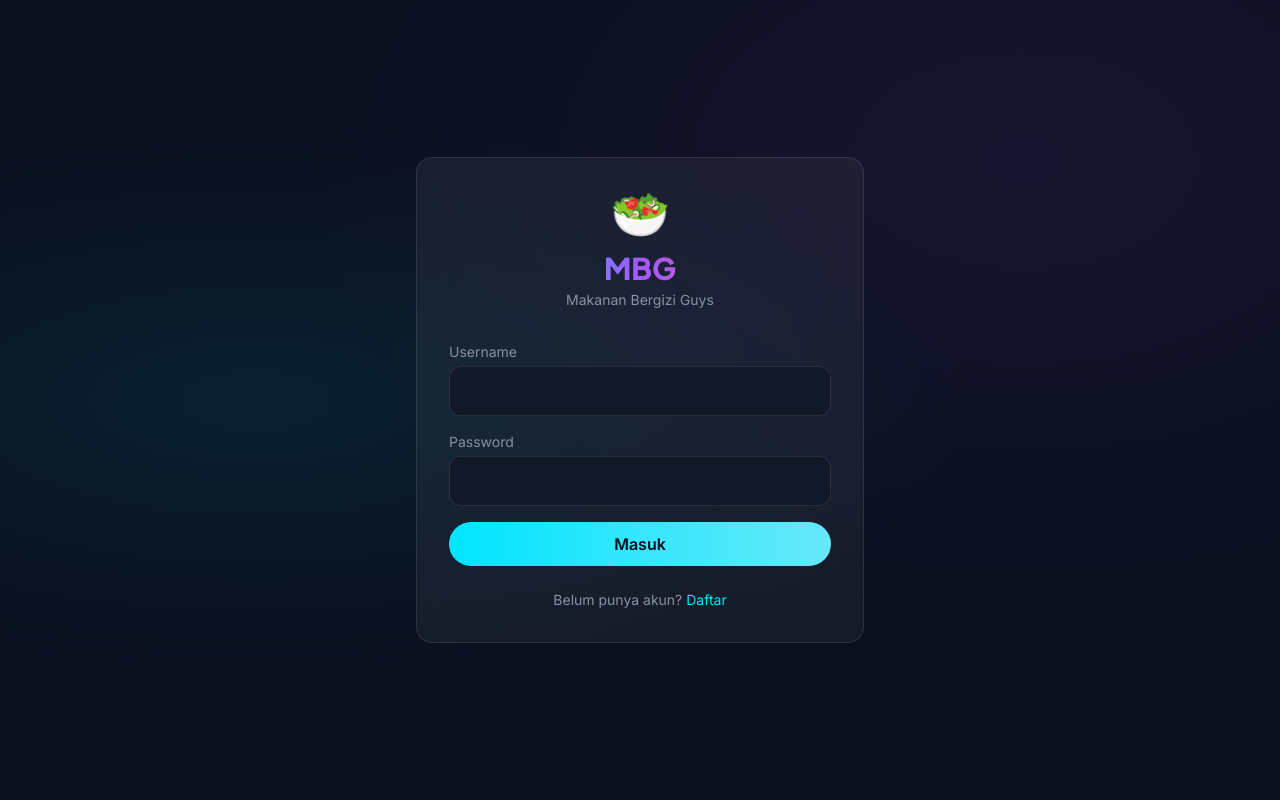
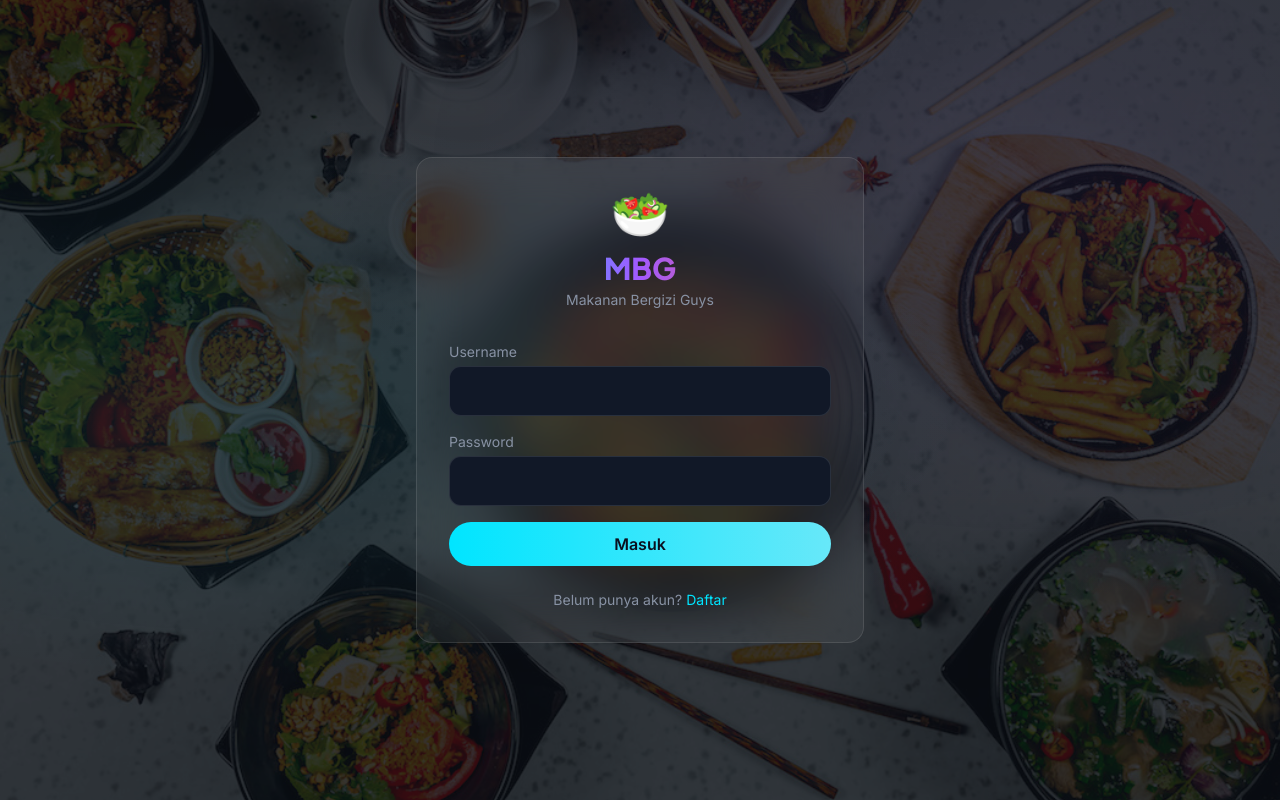
Before and after one commit to farhan11anh/manage-mbgue, a React (Vite) app: page /login in a window 1280 px wide. Built offline with nearby package versions, Linux system fonts and the light colour scheme; no server answers.

Commit message:
feat: background image dari bg.jpg dengan dark overlay

```diff
--- a/src/client/index.css
+++ b/src/client/index.css
@@ -5,9 +5,28 @@
 @layer base {
   body {
     @apply bg-bg-dark text-text-main font-body;
-    background-image: radial-gradient(ellipse at 20% 50%, rgba(0, 229, 255, 0.08) 0%, transparent 50%),
-                      radial-gradient(ellipse at 80% 20%, rgba(162, 89, 255, 0.08) 0%, transparent 50%);
+    background-image: url('/src/img/bg.jpg');
+    background-size: cover;
+    background-position: center;
+    background-attachment: fixed;
+    background-repeat: no-repeat;
     min-height: 100vh;
+  }
+
+  body::before {
+    content: '';
+    position: fixed;
+    inset: 0;
+    background: rgba(10, 14, 20, 0.82);
+    background-image: radial-gradient(ellipse at 20% 50%, rgba(0, 229, 255, 0.06) 0%, transparent 50%),
+                      radial-gradient(ellipse at 80% 20%, rgba(162, 89, 255, 0.06) 0%, transparent 50%);
+    z-index: 0;
+    pointer-events: none;
+  }
+
+  #root {
+    position: relative;
+    z-index: 1;
   }
 }
 
```
Also changed, not shown: src/img/bg.jpg (added), 1 other file (tests, documents, lock files or other folders).
